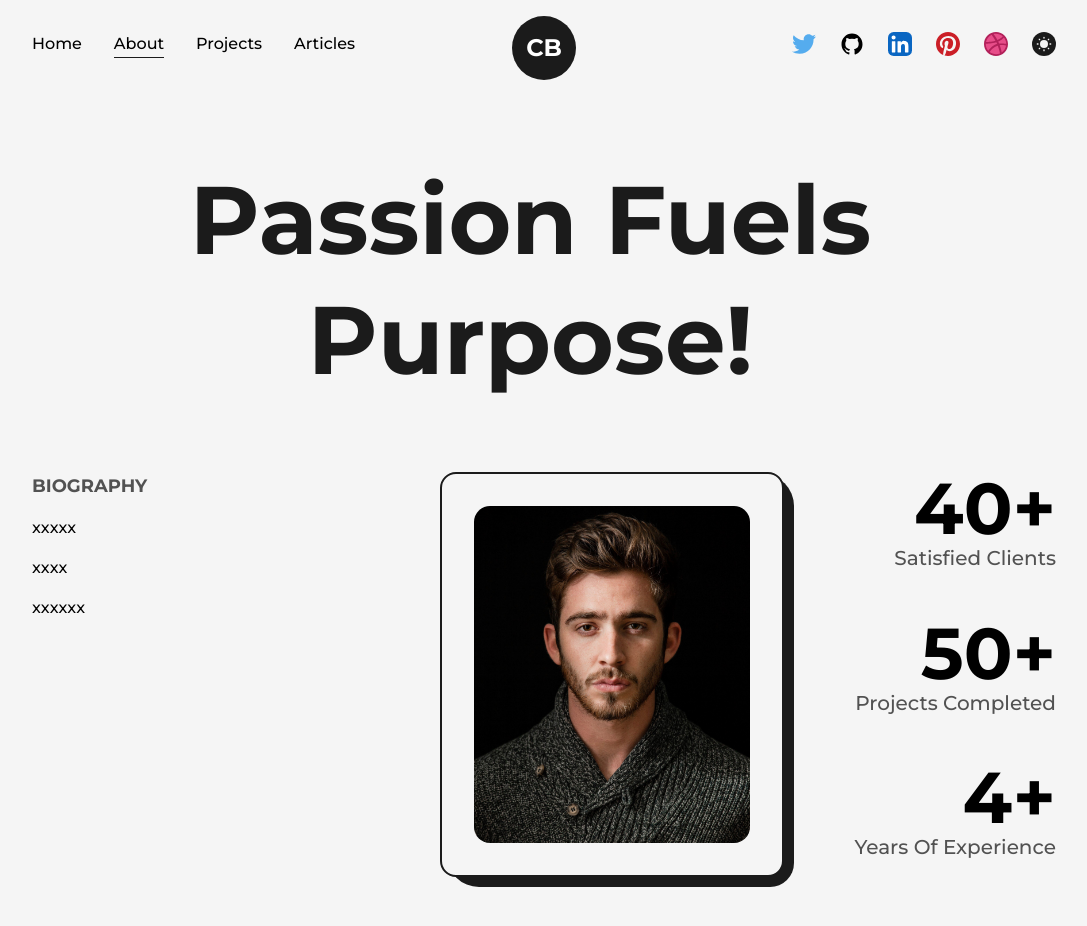
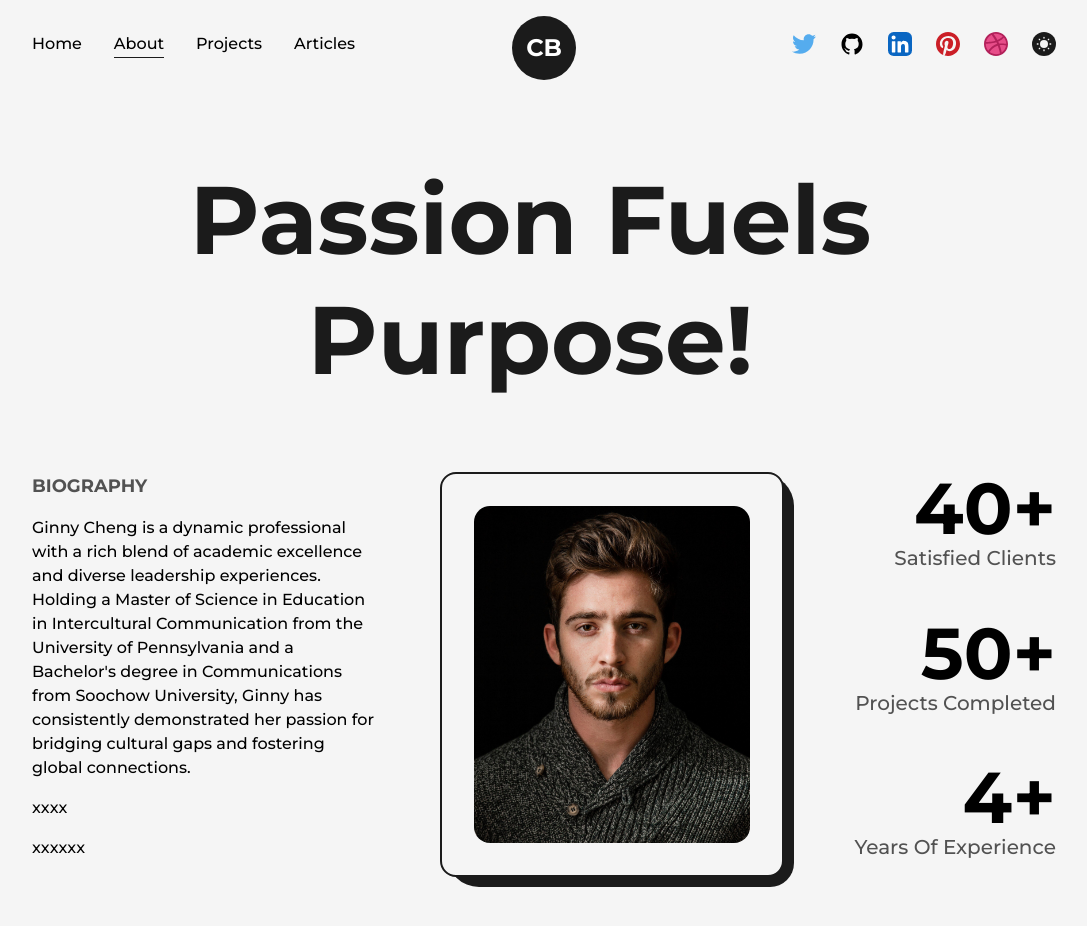
Before and after one commit to itsginc/isginc.github.io, a Next.js app: page /about in a window 1280 px wide. Shown: the top 926 px of the page, without its empty margins (96-1183 px from the left). Built offline with nearby package versions, Linux system fonts and the light colour scheme.

Commit message:
Update about.js

```diff
--- a/src/pages/about.js
+++ b/src/pages/about.js
@@ -60,7 +60,10 @@ export default function About() {
                 BIOGRAPHY
               </h2>
               <p className="font-medium ">
-                xxxxx
+                Ginny Cheng is a dynamic professional with a rich blend of academic excellence and diverse
+                leadership experiences. Holding a Master of Science in Education in Intercultural Communication
+                from the University of Pennsylvania and a Bachelor's degree in Communications from Soochow University,
+                Ginny has consistently demonstrated her passion for bridging cultural gaps and fostering global connections.
               </p>
               <p className="my-4 font-medium">
                 xxxx
```
